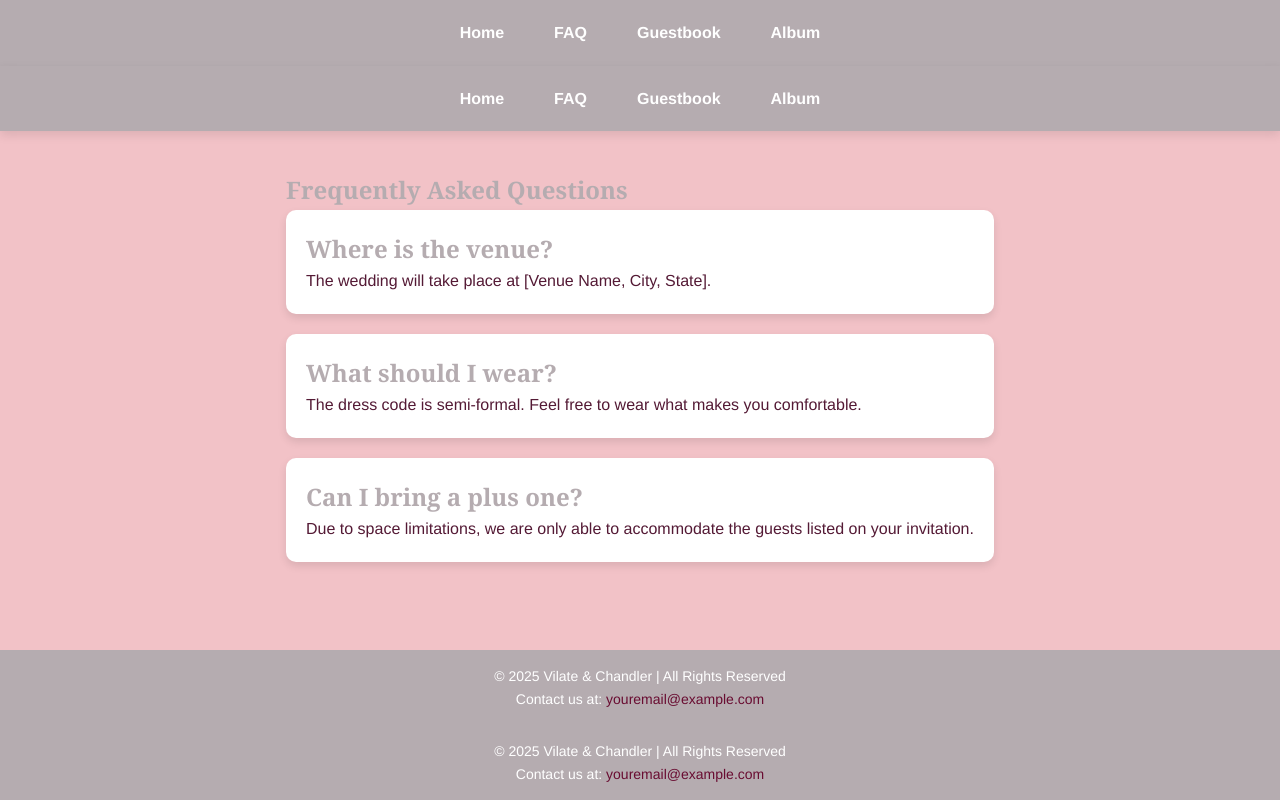
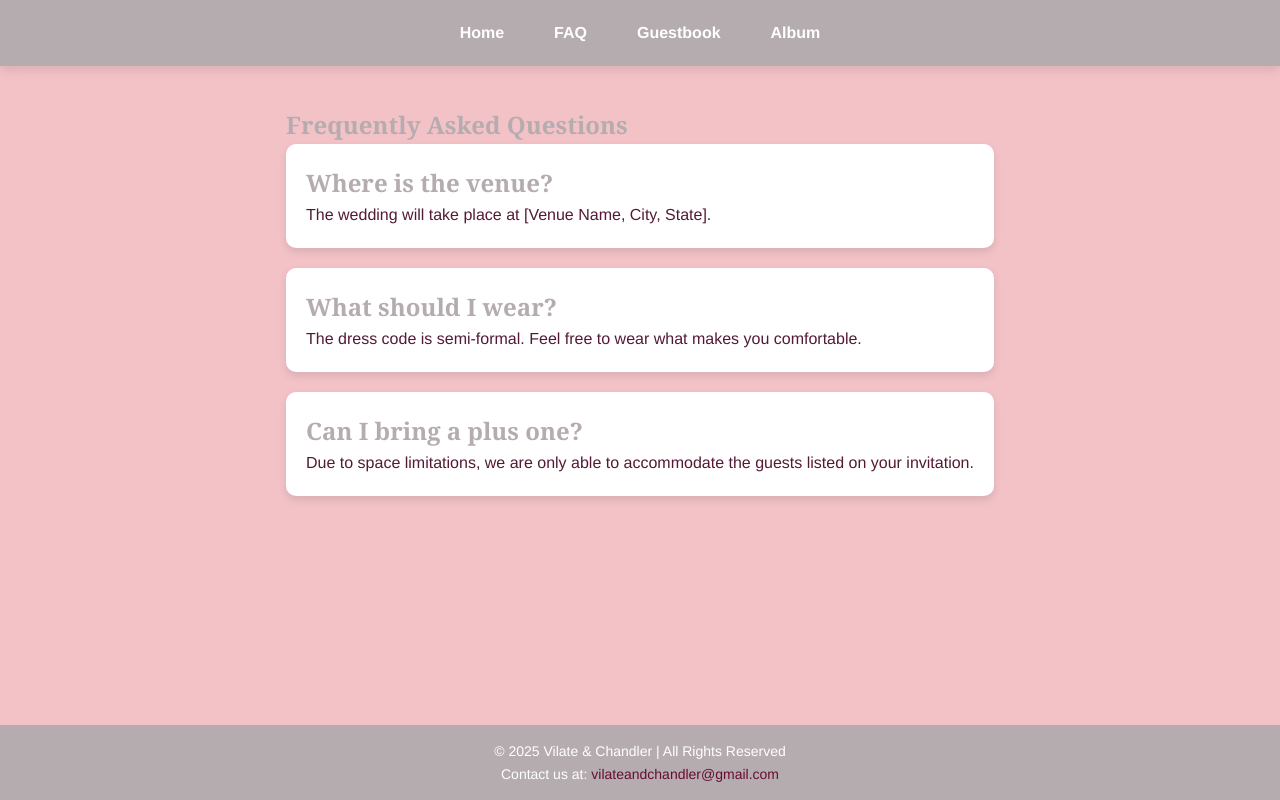
Before and after one commit to cupofvilatte/wedding-website, a website built with Vite: page src/pages/faq/index.html in a window 1280 px wide. Built offline with nearby package versions, Linux system fonts and the light colour scheme.

Commit message:
fixed header and footer appearing twice

```diff
--- a/src/components/footer.html
+++ b/src/components/footer.html
@@ -1,4 +1,4 @@
 <footer>
     <p>© 2025 Vilate & Chandler | All Rights Reserved</p>
-    <p>Contact us at: <a href="mailto:youremail@example.com">youremail@example.com</a></p>
+    <p>Contact us at: <a href="mailto:vilateandchandler@gmail.com">vilateandchandler@gmail.com</a></p>
   </footer>
--- a/src/js/injectHeaderFooter.mjs
+++ b/src/js/injectHeaderFooter.mjs
@@ -21,6 +21,3 @@ export const injectLayout = async () => {
       console.error('Failed to load footer.');
     }
   };
-
-  // Run the injection function on page load
-  window.addEventListener('DOMContentLoaded', injectLayout);
```
Also changed, not shown: src/pages/home/index.html (+1 -1 lines).
